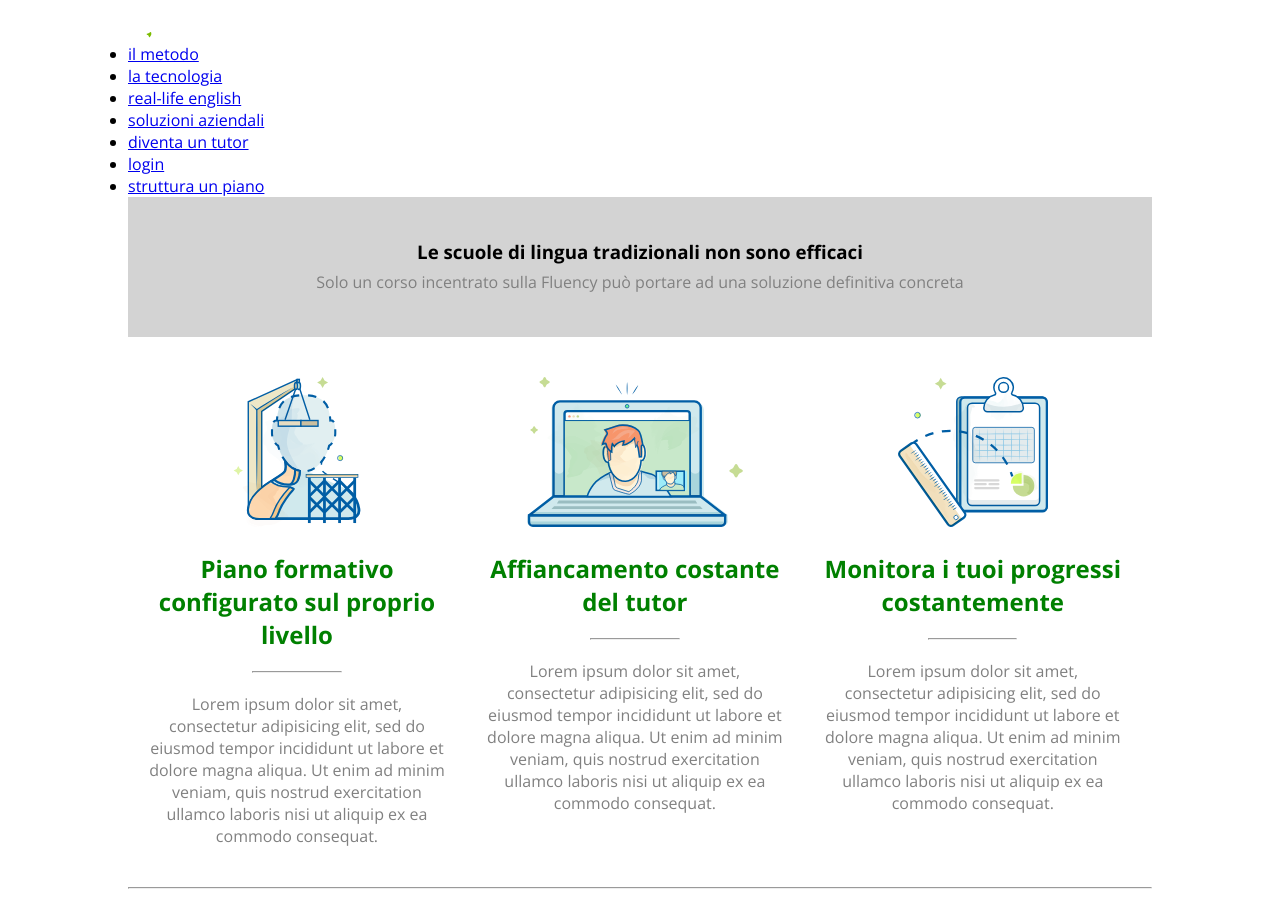
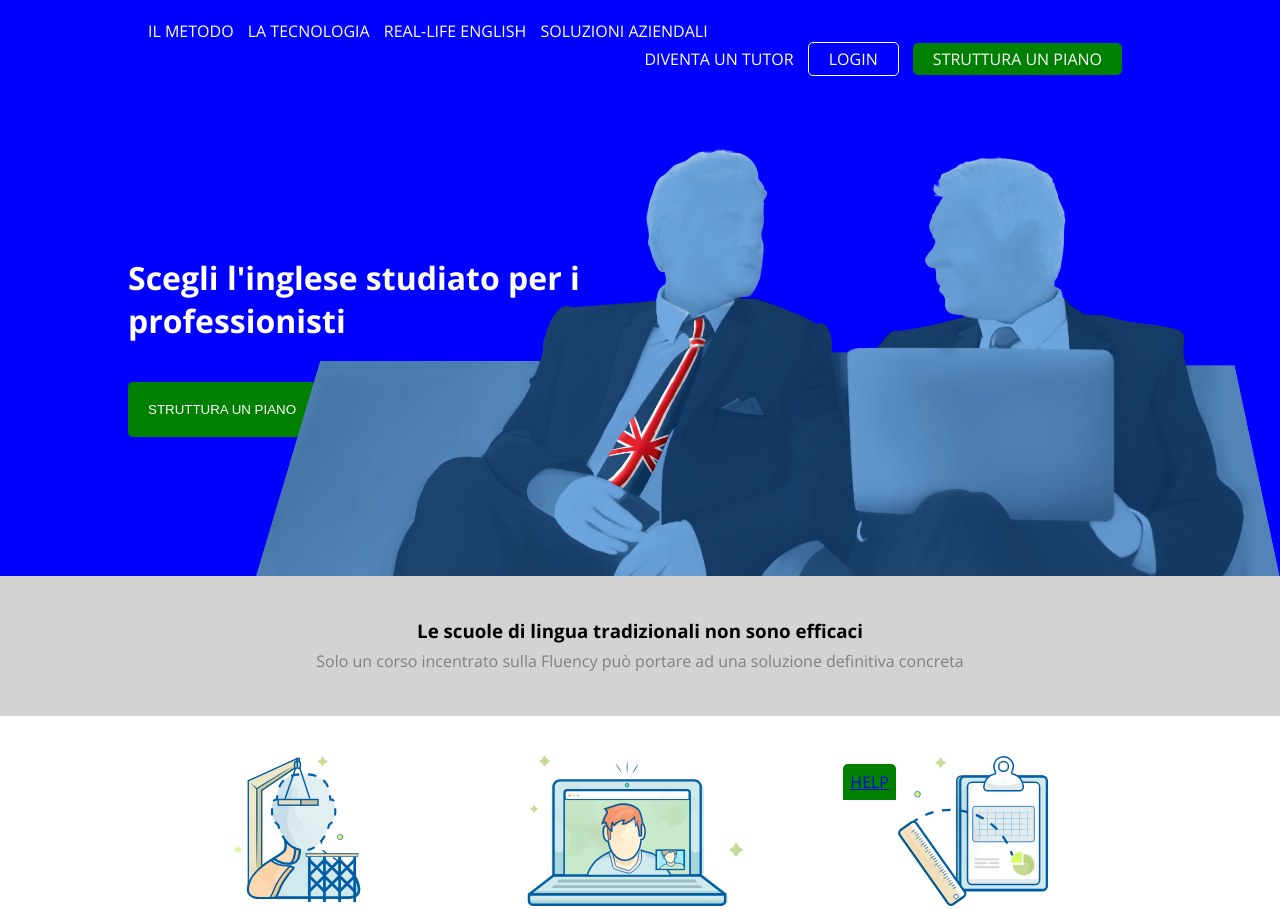
Before and after one commit to federicamanograssi/htmlcss-fluentify, a plain HTML site: page index.html in a window 1280 px wide. Shown: the top 909 px of the page. Drawn offline with nearby package versions, Linux system fonts and the light colour scheme.

Commit message:
Full width vs boxed fixato
elementi inseriti

```diff
--- a/css/master.css
+++ b/css/master.css
@@ -1,3 +1,7 @@
+/* COSE DA FARE
+- RAGGRUPPA MEGLIO I css
+- CENTRATURE HEADER E FOOTER */
+
 *{
   margin: 0;
   padding: 0;
@@ -5,8 +9,6 @@
 }
 
 body {
-  width: 80%;
-  margin: auto;
   font-family: 'Open Sans', sans-serif;
 }
 body p{
@@ -17,8 +19,81 @@ body p{
   display: table;
   clear: both;
 }
+.boxed{
+  width: 80%;
+  margin:auto;
+}
+.button {
+  color:white;
+  border-radius: 5px;
+  border: 1px solid;
+  text-transform:uppercase;
+}
+.button.small{
+  padding:5px 20px;
+}
+.button.large{
+  padding:20px;
+}
+.button.active{
+  background: green;
+  border: green;
+}
+.button.empty{
+  background: blue;
+}
 
 /* HEADER */
+header{
+  background: blue;
+  width: 100%;
+  position: relative;
+}
+.top_header {
+  background: blue;
+  padding: 20px;
+  text-transform: uppercase;
+}
+.top_header .logo,
+.top_header .nav_menu{
+  float: left;
+}
+.top_header .login_menu{
+  float: right;
+}
+.top_header ul li{
+  display: inline-block;
+  margin-right: 10px;
+}
+.top_header a{
+  text-decoration: none;
+  color: white;
+}
+
+header img{
+  position: absolute;
+  width: 80%;
+  right:0;
+  bottom:0;
+  z-index:1;
+}
+/* HERO SECTION */
+.hero_section{
+  position: relative;
+  height: 60vh;
+  color: white;
+  overflow: hidden;
+}
+.hero_title{
+  position: absolute;
+  top: 20vh;
+  width: 50%;
+}
+.hero_title h1{
+  font-size: 25.em;
+  margin-bottom: 5vh;
+}
+
 
 
 /* MAIN */
@@ -31,8 +106,9 @@ body p{
 
 /* STRUTTURE GENERALI */
 .section {
-  width: 100%;
-  margin: 40px 0 ;
+  /* width: 100%; */
+  margin: auto ;
+  padding:40px 0;
 }
 .col3 .col{
   width: 33%;
@@ -77,14 +153,27 @@ body p{
 
 
 footer{
-  background: red;
-  height: 5vh;
+  width: 100%;
+  background: lightgrey;
+  padding: 20px;
+
 }
 
-/* .button .large{
-  da definire
+.footer_left{
+  float: left;
+}
+.footer_right{
+  float:right;
 }
 
-.button .small{
-  da definire
-} */
+#help{
+  display: inline-block;
+  background: green;
+  color:white;
+  text-transform: uppercase;
+  position: fixed;
+  bottom:0;
+  right:30%;
+  padding: 7px;
+  border-radius: 5px 5px 0 0;
+}
--- a/index.html
+++ b/index.html
@@ -9,9 +9,9 @@
   </head>
   <body>
     <header>
-      <div class="top_header">
+      <div class="boxed top_header clearfix">
         <div class="logo">
-          <img src="img/logo.svg" alt="">
+          <!-- <img src="img/logo.svg" alt=""> -->
         </div>
         <div class="nav_menu">
           <ul>
@@ -24,13 +24,19 @@
         <div class="login_menu">
           <ul>
             <li><a href="#">diventa un tutor</a></li>
-            <li><a href="#">login</a></li>
-            <li><a href="#">struttura un piano</a></li>
+            <li class="button small empty"><a href="#">login</a></li>
+            <li class="button small active"><a href="#" >struttura un piano</a></li>
           </ul>
         </div>
       </div>
-      <div class="hero_section">
-
+      <img src="img/background-header.png" alt="">
+      <div class="boxed hero_section">
+        <div class="hero_title">
+          <h1>Scegli l'inglese studiato per i professionisti</h1>
+          <button class="button large active">
+            struttura un piano
+          </button>
+        </div>
       </div>
     </header>
 
@@ -42,7 +48,7 @@
       </div>
 
       <!-- SEZIONE 3 COLONNE -->
-      <div class="section col3 clearfix">
+      <div class="boxed section col3 clearfix">
         <div class="col">
           <img src="img/profile.svg" alt="Formazione">
           <h2>Piano formativo configurato sul proprio livello</h2>
@@ -66,7 +72,7 @@
       <hr class="hr_Section">
 
       <!-- SEZIONE 2 COLONNE -->
-      <div class="section col2 clearfix">
+      <div class="boxed section col2 clearfix">
         <div class="col">
           <img src="img/mountain.svg" alt="">
         </div>
@@ -79,17 +85,22 @@
     </main>
 
     <!-- FOOTER -->
-    <footer>
-      <!-- <div class="">
-        <h2>struttura un piano</h2>
+    <footer class="clearfix">
+      <div class="boxed content">
+        <div class="footer_left">
+          <h2>Struttura un piano</h2>
+        </div>
+        <div class="footer_right">
+          <span>Sono</span>
+          <span>Seleziona</span>
+          <div class="footer_right button large active">
+            visualizza il tuo piano
+          </div>
+        </div>
       </div>
-      <div class="">
-        <p>Sono</p>
-        <p>Seleziona</p>
-        <div class="button large">
-          visualizza il tuo piano
-        </div>
-      </div> -->
     </footer>
+    <div id="help">
+      <a href="#">help</a>
+    </div>
   </body>
 </html>
```
